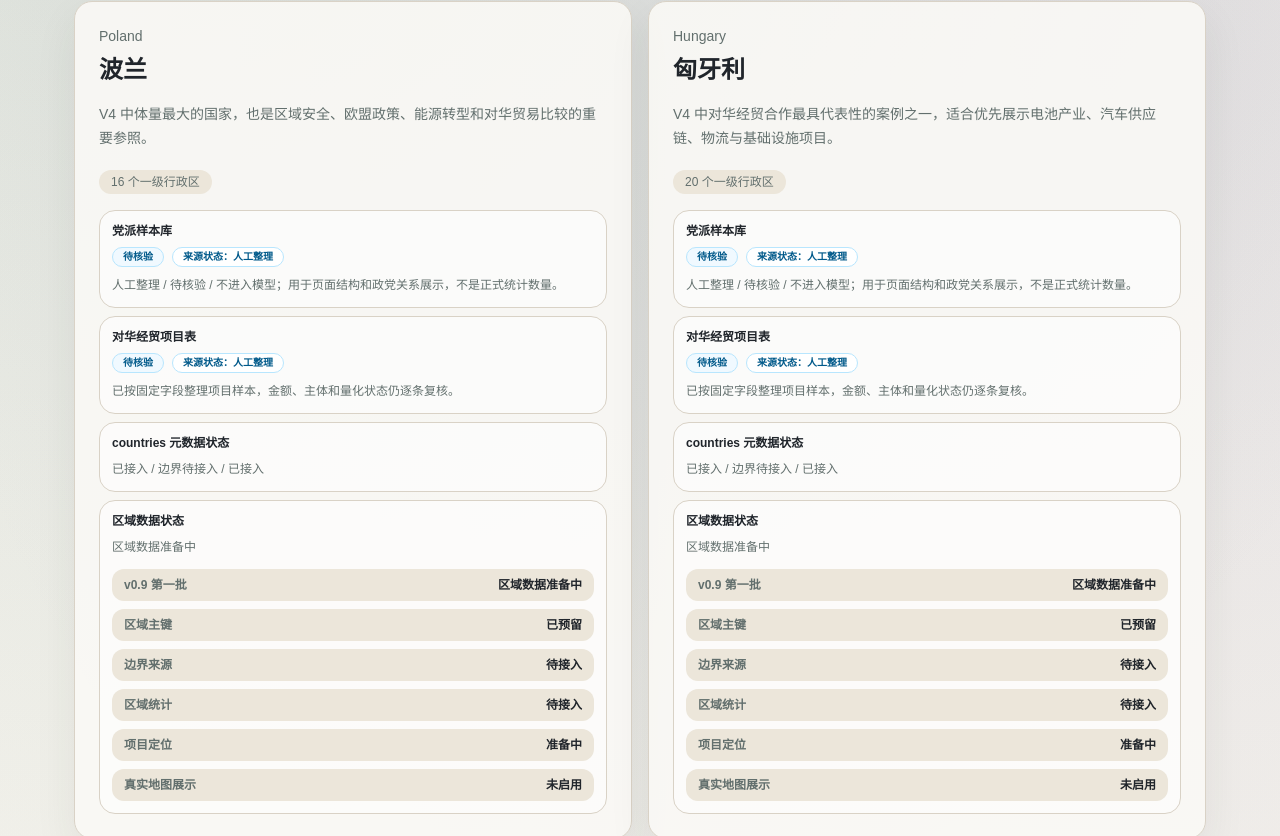
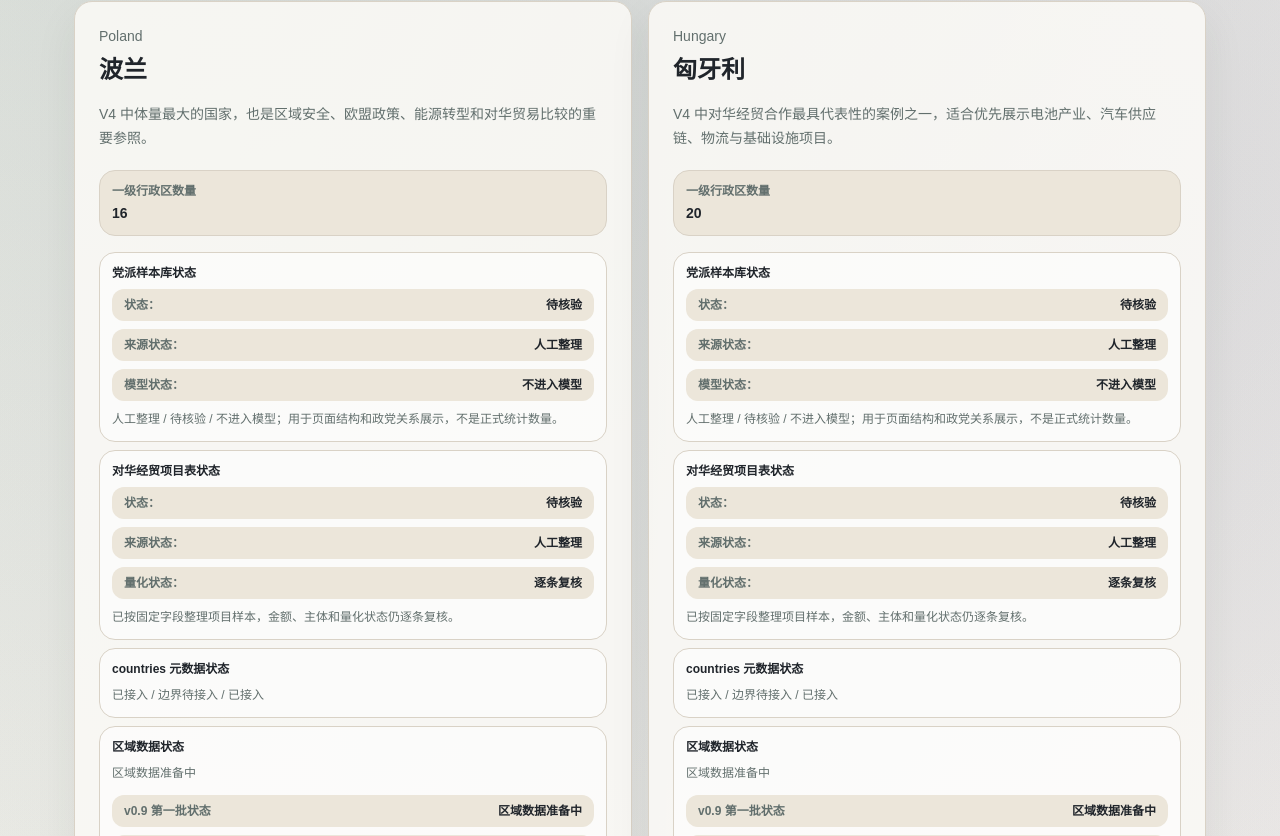
Before and after one commit to hui-sallai/central-europe-political-atlas, a Next.js app: page /countries in a window 1280 px wide. Shown: the part 764-1600 px from the top of the page. Built offline with nearby package versions, Linux system fonts and the light colour scheme.

Commit message:
Finalize v0.9.2 display cleanup

```diff
--- a/src/app/countries/page.tsx
+++ b/src/app/countries/page.tsx
@@ -1,6 +1,5 @@
 import Link from "next/link";
 import { DataLayerOverview } from "@/components/DataLayerOverview";
-import { DataStatusBadge, SourceStatusBadge } from "@/components/DataStatusBadge";
 import { countries } from "@/lib/data";
 import { getCountryMetadata } from "@/lib/countryMetadata";
 import { getChinaProjectRecords } from "@/lib/extendedData";
@@ -26,10 +25,12 @@ export default function CountriesPage() {
           const partyStatus = metadata?.political_sample_status.includes("人工整理") ? "manual" : "pending";
           const projectStatus = projectRecords.length > 0 ? "manual" : "pending";
           const partyStatusText = metadata?.political_sample_status ?? (isV4Country ? "待核验 / 人工整理" : "待接入");
+          const partySourceStatus = partyStatus === "manual" ? "人工整理" : "待接入";
+          const projectSourceStatus = projectStatus === "manual" ? "人工整理" : "待接入";
           const regionalDataStatus = isV4Country ? "区域数据准备中" : "区域数据待接入";
           const regionalDataItems = isV4Country
             ? [
-                ["v0.9 第一批", "区域数据准备中"],
+                ["v0.9 第一批状态", "区域数据准备中"],
                 ["区域主键", "已预留"],
                 ["边界来源", "待接入"],
                 ["区域统计", "待接入"],
@@ -37,7 +38,7 @@ export default function CountriesPage() {
                 ["真实地图展示", "未启用"],
               ]
             : [
-                ["v0.9 第一批", "暂不进入 v0.9 第一批"],
+                ["v0.9 第一批状态", "暂不进入 v0.9 第一批"],
                 ["区域主键", "国家级待接入"],
                 ["边界来源", "待接入"],
                 ["区域统计", "待接入"],
@@ -50,24 +51,47 @@ export default function CountriesPage() {
               <p className="text-sm text-[var(--muted)]">{country.nameEn}</p>
               <h2 className="mt-2 text-2xl font-semibold">{country.nameZh}</h2>
               <p className="mt-4 text-sm leading-6 text-[var(--muted)]">{country.summaryZh}</p>
-              <div className="mt-5 flex flex-wrap gap-2 text-xs text-[var(--muted)]">
-                <span className="rounded-full bg-[var(--surface-muted)] px-3 py-1">{country.regions.length} 个一级行政区</span>
+              <div className="mt-5 grid gap-2 text-xs">
+                <div className="rounded-2xl border border-[var(--line)] bg-[var(--surface-muted)] p-3">
+                  <p className="font-semibold text-[var(--muted)]">一级行政区数量</p>
+                  <p className="mt-1 text-sm font-semibold text-[var(--foreground)]">{country.regions.length}</p>
+                </div>
               </div>
 
               <div className="mt-4 grid gap-2 text-xs">
                 <div className="rounded-2xl border border-[var(--line)] bg-white/60 p-3">
-                  <p className="font-semibold text-[var(--foreground)]">党派样本库</p>
-                  <div className="mt-2 flex flex-wrap gap-2">
-                    <DataStatusBadge status={partyStatus} />
-                    <SourceStatusBadge status={partyStatus} />
+                  <p className="font-semibold text-[var(--foreground)]">党派样本库状态</p>
+                  <div className="mt-2 grid gap-2">
+                    <div className="flex items-start justify-between gap-3 rounded-xl bg-[var(--surface-muted)] px-3 py-2">
+                      <span className="font-semibold text-[var(--muted)]">状态：</span>
+                      <span className="text-right font-semibold text-[var(--foreground)]">待核验</span>
+                    </div>
+                    <div className="flex items-start justify-between gap-3 rounded-xl bg-[var(--surface-muted)] px-3 py-2">
+                      <span className="font-semibold text-[var(--muted)]">来源状态：</span>
+                      <span className="text-right font-semibold text-[var(--foreground)]">{partySourceStatus}</span>
+                    </div>
+                    <div className="flex items-start justify-between gap-3 rounded-xl bg-[var(--surface-muted)] px-3 py-2">
+                      <span className="font-semibold text-[var(--muted)]">模型状态：</span>
+                      <span className="text-right font-semibold text-[var(--foreground)]">不进入模型</span>
+                    </div>
                   </div>
                   <p className="mt-2 leading-5 text-[var(--muted)]">{partyStatusText}；用于页面结构和政党关系展示，不是正式统计数量。</p>
                 </div>
                 <div className="rounded-2xl border border-[var(--line)] bg-white/60 p-3">
-                  <p className="font-semibold text-[var(--foreground)]">对华经贸项目表</p>
-                  <div className="mt-2 flex flex-wrap gap-2">
-                    <DataStatusBadge status={projectStatus} />
-                    <SourceStatusBadge status={projectStatus} />
+                  <p className="font-semibold text-[var(--foreground)]">对华经贸项目表状态</p>
+                  <div className="mt-2 grid gap-2">
+                    <div className="flex items-start justify-between gap-3 rounded-xl bg-[var(--surface-muted)] px-3 py-2">
+                      <span className="font-semibold text-[var(--muted)]">状态：</span>
+                      <span className="text-right font-semibold text-[var(--foreground)]">{projectRecords.length > 0 ? "待核验" : "待接入"}</span>
+                    </div>
+                    <div className="flex items-start justify-between gap-3 rounded-xl bg-[var(--surface-muted)] px-3 py-2">
+                      <span className="font-semibold text-[var(--muted)]">来源状态：</span>
+                      <span className="text-right font-semibold text-[var(--foreground)]">{projectSourceStatus}</span>
+                    </div>
+                    <div className="flex items-start justify-between gap-3 rounded-xl bg-[var(--surface-muted)] px-3 py-2">
+                      <span className="font-semibold text-[var(--muted)]">量化状态：</span>
+                      <span className="text-right font-semibold text-[var(--foreground)]">{projectRecords.length > 0 ? "逐条复核" : "待接入"}</span>
+                    </div>
                   </div>
                   <p className="mt-2 leading-5 text-[var(--muted)]">{projectRecords.length > 0 ? "已按固定字段整理项目样本，金额、主体和量化状态仍逐条复核。" : "项目表待接入。"}</p>
                 </div>
--- a/src/components/CountryDetailModeTabs.tsx
+++ b/src/components/CountryDetailModeTabs.tsx
@@ -31,14 +31,6 @@ const detailModes: { id: DetailMode; label: string; description: string }[] = [
 ];
 
 const v4CountrySlugs = ["poland", "hungary", "czechia", "slovakia"];
-
-function StatusTextPill({ label }: { label: string }) {
-  return (
-    <span className="inline-flex rounded-full border border-[var(--line)] bg-white px-2.5 py-1 text-[10px] font-semibold leading-none text-[var(--muted)]">
-      {label}
-    </span>
-  );
-}
 
 function CoverageStat({ label, value, note }: { label: string; value: string; note: string }) {
   return (
@@ -275,22 +267,30 @@ export function CountryDetailModeTabs({ country }: CountryDetailModeTabsProps) {
           {
             eyebrow: "7. China Economic Projects",
             label: "对华经贸项目",
-            statusText: "待量化",
-            statusKind: "manual" as const,
+            statusRows: [
+              ["状态", projectRecords.length > 0 ? "待核验" : "待接入"],
+              ["量化状态", "待量化"],
+              ["来源状态", projectRecords.length > 0 ? "待核验" : "待接入"],
+            ],
             note: projectRecords.length > 0 ? `已整理 ${projectRecords.length} 个项目；核验结论：${projectVerificationSummary}。金额证据、主体核验和暴露变量适配仍逐条复核。` : "项目表入口已预留，项目级来源待接入。",
           },
           {
             eyebrow: "8. Party / Politics Samples",
             label: "党派 / 政治样本区",
-            statusText: "待核验 / 不进入模型",
-            statusKind: partyStatus as "manual" | "pending",
+            statusRows: [
+              ["状态", "待核验"],
+              ["模型状态", "不进入模型"],
+              ["来源状态", partyStatus === "manual" ? "待核验" : "待接入"],
+            ],
             note: governingParties.length > 0 ? "党派、执政结构和政治样本需继续与官方政府名单、议会席位和选举结果复核；当前不进入模型。" : "政治样本字段已预留，可信来源待接入；当前不进入模型。",
           },
           {
             eyebrow: "9. News Event Entry",
             label: "新闻事件入口",
-            statusText: "待接入",
-            statusKind: "pending" as const,
+            statusRows: [
+              ["状态", "待接入"],
+              ["来源状态", "待接入"],
+            ],
             note: newsEventRecords.length > 0 ? "新闻事件入口已保留；正式新闻源和事件库口径按后续数据接入同步。" : "新闻事件库入口已预留，正式新闻源待接入。",
           },
         ].map((item) => (
@@ -298,10 +298,14 @@ export function CountryDetailModeTabs({ country }: CountryDetailModeTabsProps) {
             <p className="eyebrow">{item.eyebrow}</p>
             <div className="flex items-start justify-between gap-3">
               <h3 className="mt-2 font-semibold">{item.label}</h3>
-              <div className="flex flex-wrap justify-end gap-1.5">
-                <StatusTextPill label={item.statusText} />
-                <DataStatusBadge status={item.statusKind} />
-              </div>
+            </div>
+            <div className="mt-3 grid gap-2 text-xs">
+              {item.statusRows.map(([label, value]) => (
+                <div key={label} className="flex items-start justify-between gap-3 rounded-xl bg-[var(--surface-muted)] px-3 py-2">
+                  <span className="font-semibold text-[var(--muted)]">{`${label}：`}</span>
+                  <span className="text-right font-semibold text-[var(--foreground)]">{value}</span>
+                </div>
+              ))}
             </div>
             <p className="mt-3 text-xs leading-5 text-[var(--muted)]">{item.note}</p>
           </article>
--- a/src/components/CountryMapWorkbench.tsx
+++ b/src/components/CountryMapWorkbench.tsx
@@ -107,6 +107,17 @@ export function CountryMapWorkbench({ country }: CountryMapWorkbenchProps) {
   const selectedRegionDatum = selectedRegion ? layerData.find((item) => item.region.slug === selectedRegion.slug) : undefined;
   const layerDataPreview = layerData.slice(0, 4);
   const adm2Plan = adm2Plans[country.slug];
+  const layerStatusRows = activeLayer === "baseline"
+    ? [
+        ["图层状态", "结构样例"],
+        ["模型状态", "不进入模型"],
+        ["色阶状态", "不适用"],
+      ]
+    : [
+        ["图层状态", "结构样例"],
+        ["模型状态", "不进入模型"],
+        ["色阶状态", "占位色阶"],
+      ];
 
   function selectRegion(countrySlug: string, regionSlug?: string) {
     if (countrySlug !== country.slug || !regionSlug) {
@@ -161,9 +172,13 @@ export function CountryMapWorkbench({ country }: CountryMapWorkbenchProps) {
           <p className="mt-3 text-sm leading-6 text-[var(--muted)]">{activeLayerOption.description}</p>
           <p className="mt-3 rounded-full bg-[var(--surface-muted)] px-3 py-2 text-xs text-[var(--muted)]">{activeLayerOption.legend}</p>
           <div className="mt-3 rounded-2xl border border-[var(--line)] bg-white/70 p-3">
-            <div className="flex flex-wrap items-center gap-2">
-              <span className="text-xs font-semibold text-[var(--muted)]">图层数据状态：</span>
-              <DataStatusBadge status={activeLayerOption.statusKind} />
+            <div className="grid gap-2 text-xs">
+              {layerStatusRows.map(([label, value]) => (
+                <div key={label} className="flex items-start justify-between gap-3 rounded-xl bg-[var(--surface-muted)] px-3 py-2">
+                  <span className="font-semibold text-[var(--muted)]">{`${label}：`}</span>
+                  <span className="text-right font-semibold text-[var(--foreground)]">{value}</span>
+                </div>
+              ))}
             </div>
             <p className="mt-2 text-xs leading-5 text-[var(--muted)]">{activeLayerOption.statusNote}</p>
             <p className="mt-1 text-[10px] leading-4 text-[var(--muted)]">
@@ -182,9 +197,19 @@ export function CountryMapWorkbench({ country }: CountryMapWorkbenchProps) {
               </p>
               {selectedRegionDatum ? (
                 <div className="mt-4 rounded-xl bg-[var(--surface-muted)] p-3">
-                  <div className="flex flex-wrap items-center gap-2">
-                    <DataStatusBadge status={activeLayerOption.statusKind} />
-                    <span className="text-xs font-semibold text-[var(--muted)]">{selectedRegionDatum.displayValue}</span>
+                  <div className="grid gap-2 text-xs">
+                    <div className="flex items-start justify-between gap-3 rounded-lg bg-white/60 px-3 py-2">
+                      <span className="font-semibold text-[var(--muted)]">图层状态：</span>
+                      <span className="text-right font-semibold text-[var(--foreground)]">结构样例</span>
+                    </div>
+                    <div className="flex items-start justify-between gap-3 rounded-lg bg-white/60 px-3 py-2">
+                      <span className="font-semibold text-[var(--muted)]">模型状态：</span>
+                      <span className="text-right font-semibold text-[var(--foreground)]">不进入模型</span>
+                    </div>
+                    <div className="flex items-start justify-between gap-3 rounded-lg bg-white/60 px-3 py-2">
+                      <span className="font-semibold text-[var(--muted)]">色阶状态：</span>
+                      <span className="text-right font-semibold text-[var(--foreground)]">{activeLayer === "baseline" ? "不适用" : selectedRegionDatum.displayValue}</span>
+                    </div>
                   </div>
                   <p className="mt-2 text-xs leading-5 text-[var(--muted)]">
                     当前区域只显示该图层的数据状态；结构样例不显示百分比、强度或排名，也不进入模型。
@@ -237,12 +262,18 @@ export function CountryMapWorkbench({ country }: CountryMapWorkbenchProps) {
               </div>
             </div>
 
-            <div className="mt-3 flex flex-wrap gap-1.5">
-              {adm2Fields.map((field) => (
-                <span key={field} className="rounded-full bg-white/75 px-2.5 py-1 text-[10px] text-[var(--muted)]">
-                  {field}
-                </span>
-              ))}
+            <div className="mt-3 overflow-x-auto rounded-xl border border-[var(--line)] bg-white/75">
+              <table className="min-w-full border-collapse text-left text-[10px] text-[var(--muted)]">
+                <thead>
+                  <tr>
+                    {adm2Fields.map((field) => (
+                      <th key={field} className="whitespace-nowrap border-r border-[var(--line)] px-3 py-2 font-semibold last:border-r-0">
+                        {field}
+                      </th>
+                    ))}
+                  </tr>
+                </thead>
+              </table>
             </div>
 
             <p className="mt-3 text-xs leading-5 text-[var(--muted)]">{adm2Plan?.notes}</p>
```
Also changed, not shown: src/components/InteractiveMapExplorer.tsx (+20 -16 lines).
